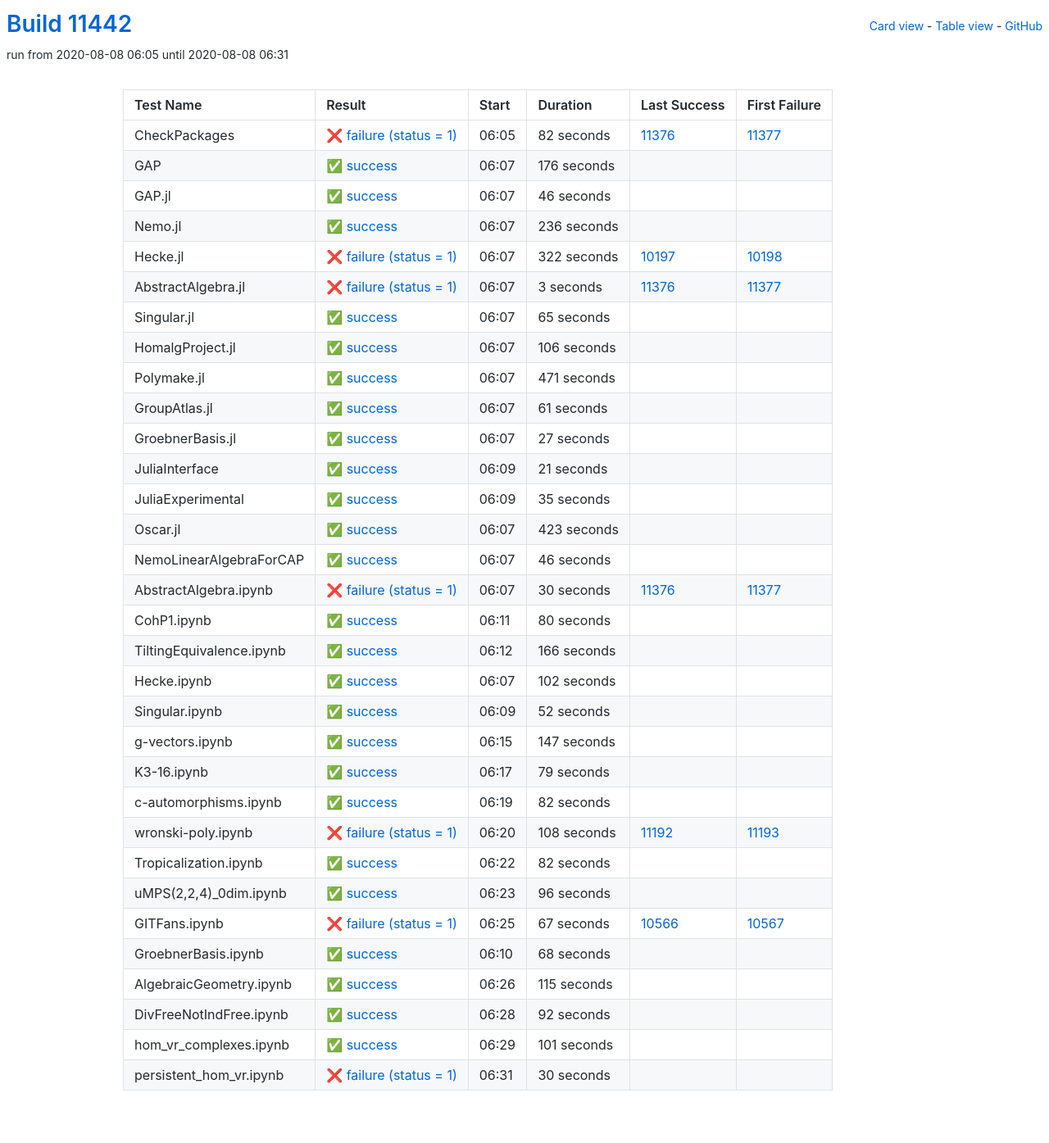
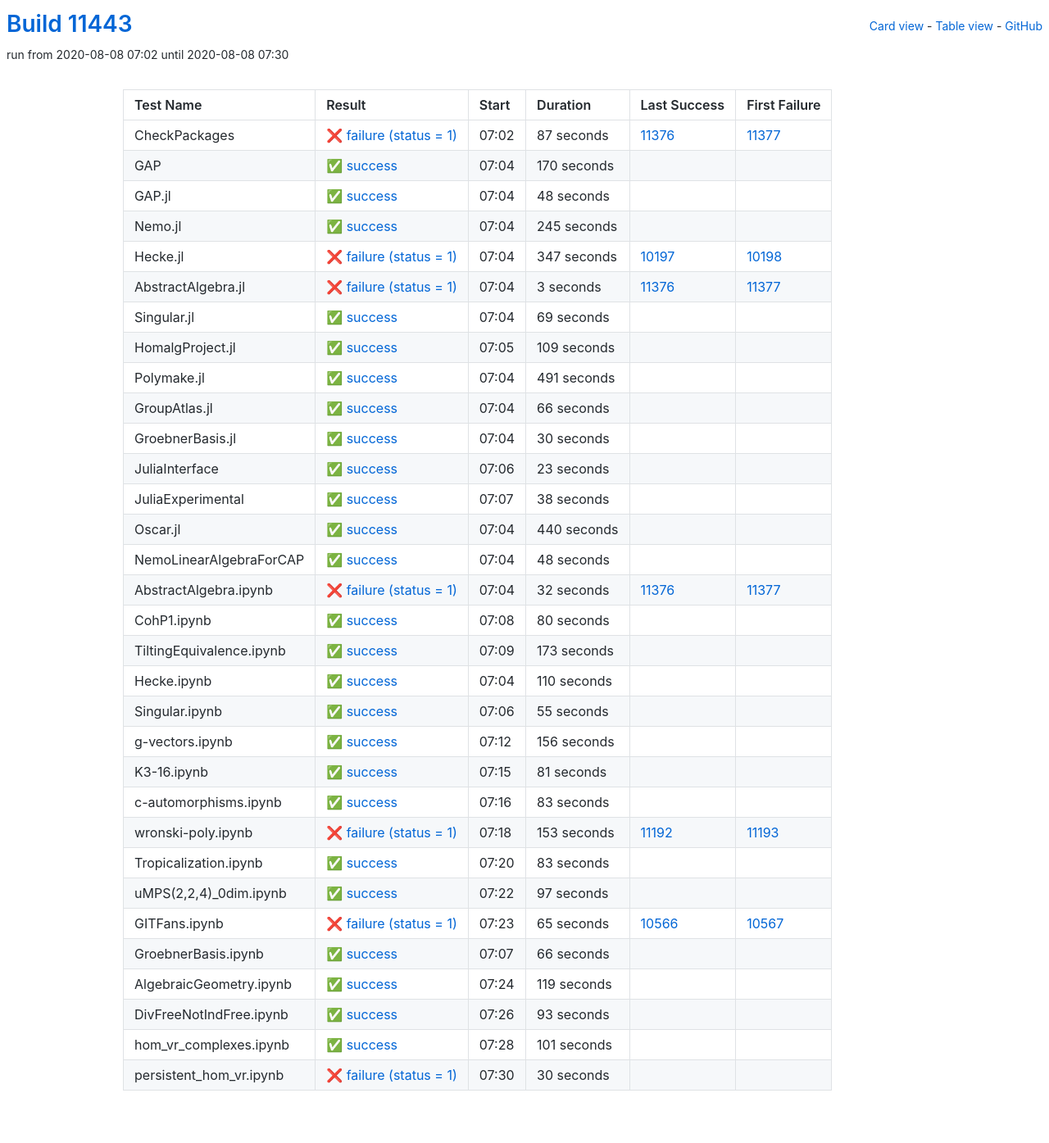
Before and after one commit to oscar-system/oscar-ci-status, a Jekyll site: the page built from table.html, in a window 1280 px wide. Shown: the whole page at 82% size. Built offline with Jekyll 4.4.1, drawn with Linux system fonts in a browser that asks for light colours.

Commit message:
Build #11443

```diff
--- a/_data/ci.yml
+++ b/_data/ci.yml
@@ -1,6 +1,6 @@
 ---
-build: 11442
-build_url: https://oscarci.mathematik.uni-kl.de/job/oscar/11442/
+build: 11443
+build_url: https://oscarci.mathematik.uni-kl.de/job/oscar/11443/
 job: oscar
 organization: oscar-system
 repo: oscar-ci-status
@@ -8,68 +8,68 @@
 tests:
 - name: CheckPackages
   id: checkpackages
-  log: https://oscarci.mathematik.uni-kl.de/job/oscar/11442/artifact/logs/build-11442/CheckPackages.log
-  start: 2020-08-08 06:05
+  log: https://oscarci.mathematik.uni-kl.de/job/oscar/11443/artifact/logs/build-11443/CheckPackages.log
+  start: 2020-08-08 07:02
   success: false
   exitcode: 1
   status: failure
-  duration: 82
+  duration: 87
   last_success: 11376
   last_success_url: https://oscarci.mathematik.uni-kl.de/job/oscar/11376/
   first_failure: 11377
   first_failure_url: https://oscarci.mathematik.uni-kl.de/job/oscar/11377/
 - name: GAP
   id: gap
-  log: https://oscarci.mathematik.uni-kl.de/job/oscar/11442/artifact/logs/build-11442/GAP.log
-  start: 2020-08-08 06:07
+  log: https://oscarci.mathematik.uni-kl.de/job/oscar/11443/artifact/logs/build-11443/GAP.log
+  start: 2020-08-08 07:04
   success: true
   exitcode: 0
   status: success
-  duration: 176
+  duration: 170
   last_success: false
   last_success_url:
   first_failure: false
   first_failure_url:
 - name: GAP.jl
   id: gap-jl
-  log: https://oscarci.mathematik.uni-kl.de/job/oscar/11442/artifact/logs/build-11442/GAP.jl.log
-  start: 2020-08-08 06:07
+  log: https://oscarci.mathematik.uni-kl.de/job/oscar/11443/artifact/logs/build-11443/GAP.jl.log
+  start: 2020-08-08 07:04
   success: true
   exitcode: 0
   status: success
-  duration: 46
+  duration: 48
   last_success: false
   last_success_url:
   first_failure: false
   first_failure_url:
 - name: Nemo.jl
   id: nemo-jl
-  log: https://oscarci.mathematik.uni-kl.de/job/oscar/11442/artifact/logs/build-11442/Nemo.jl.log
-  start: 2020-08-08 06:07
+  log: https://oscarci.mathematik.uni-kl.de/job/oscar/11443/artifact/logs/build-11443/Nemo.jl.log
+  start: 2020-08-08 07:04
   success: true
   exitcode: 0
   status: success
-  duration: 236
+  duration: 245
   last_success: false
   last_success_url:
   first_failure: false
   first_failure_url:
 - name: Hecke.jl
   id: hecke-jl
-  log: https://oscarci.mathematik.uni-kl.de/job/oscar/11442/artifact/logs/build-11442/Hecke.jl.log
-  start: 2020-08-08 06:07
+  log: https://oscarci.mathematik.uni-kl.de/job/oscar/11443/artifact/logs/build-11443/Hecke.jl.log
+  start: 2020-08-08 07:04
   success: false
   exitcode: 1
   status: failure
-  duration: 322
+  duration: 347
   last_success: 10197
   last_success_url: https://oscarci.mathematik.uni-kl.de/job/oscar/10197/
   first_failure: 10198
   first_failure_url: https://oscarci.mathematik.uni-kl.de/job/oscar/10198/
 - name: AbstractAlgebra.jl
   id: abstractalgebra-jl
-  log: https://oscarci.mathematik.uni-kl.de/job/oscar/11442/artifact/logs/build-11442/AbstractAlgebra.jl.log
-  start: 2020-08-08 06:07
+  log: https://oscarci.mathematik.uni-kl.de/job/oscar/11443/artifact/logs/build-11443/AbstractAlgebra.jl.log
+  start: 2020-08-08 07:04
   success: false
   exitcode: 1
   status: failure
@@ -80,128 +80,128 @@
   first_failure_url: https://oscarci.mathematik.uni-kl.de/job/oscar/11377/
 - name: Singular.jl
   id: singular-jl
-  log: https://oscarci.mathematik.uni-kl.de/job/oscar/11442/artifact/logs/build-11442/Singular.jl.log
-  start: 2020-08-08 06:07
+  log: https://oscarci.mathematik.uni-kl.de/job/oscar/11443/artifact/logs/build-11443/Singular.jl.log
+  start: 2020-08-08 07:04
   success: true
   exitcode: 0
   status: success
-  duration: 65
+  duration: 69
   last_success: false
   last_success_url:
   first_failure: false
   first_failure_url:
 - name: HomalgProject.jl
   id: homalgproject-jl
-  log: https://oscarci.mathematik.uni-kl.de/job/oscar/11442/artifact/logs/build-11442/HomalgProject.jl.log
-  start: 2020-08-08 06:07
+  log: https://oscarci.mathematik.uni-kl.de/job/oscar/11443/artifact/logs/build-11443/HomalgProject.jl.log
+  start: 2020-08-08 07:05
   success: true
   exitcode: 0
   status: success
-  duration: 106
+  duration: 109
   last_success: false
   last_success_url:
   first_failure: false
   first_failure_url:
 - name: Polymake.jl
   id: polymake-jl
-  log: https://oscarci.mathematik.uni-kl.de/job/oscar/11442/artifact/logs/build-11442/Polymake.jl.log
-  start: 2020-08-08 06:07
+  log: https://oscarci.mathematik.uni-kl.de/job/oscar/11443/artifact/logs/build-11443/Polymake.jl.log
+  start: 2020-08-08 07:04
   success: true
   exitcode: 0
   status: success
-  duration: 471
+  duration: 491
   last_success: false
   last_success_url:
   first_failure: false
   first_failure_url:
 - name: GroupAtlas.jl
   id: groupatlas-jl
-  log: https://oscarci.mathematik.uni-kl.de/job/oscar/11442/artifact/logs/build-11442/GroupAtlas.jl.log
-  start: 2020-08-08 06:07
+  log: https://oscarci.mathematik.uni-kl.de/job/oscar/11443/artifact/logs/build-11443/GroupAtlas.jl.log
+  start: 2020-08-08 07:04
   success: true
   exitcode: 0
   status: success
-  duration: 61
+  duration: 66
   last_success: false
   last_success_url:
   first_failure: false
   first_failure_url:
 - name: GroebnerBasis.jl
   id: groebnerbasis-jl
-  log: https://oscarci.mathematik.uni-kl.de/job/oscar/11442/artifact/logs/build-11442/GroebnerBasis.jl.log
-  start: 2020-08-08 06:07
+  log: https://oscarci.mathematik.uni-kl.de/job/oscar/11443/artifact/logs/build-11443/GroebnerBasis.jl.log
+  start: 2020-08-08 07:04
   success: true
   exitcode: 0
   status: success
-  duration: 27
+  duration: 30
   last_success: false
   last_success_url:
   first_failure: false
   first_failure_url:
 - name: JuliaInterface
   id: juliainterface
-  log: https://oscarci.mathematik.uni-kl.de/job/oscar/11442/artifact/logs/build-11442/JuliaInterface.log
-  start: 2020-08-08 06:09
+  log: https://oscarci.mathematik.uni-kl.de/job/oscar/11443/artifact/logs/build-11443/JuliaInterface.log
+  start: 2020-08-08 07:06
   success: true
   exitcode: 0
   status: success
-  duration: 21
+  duration: 23
   last_success: false
   last_success_url:
   first_failure: false
   first_failure_url:
 - name: JuliaExperimental
   id: juliaexperimental
-  log: https://oscarci.mathematik.uni-kl.de/job/oscar/11442/artifact/logs/build-11442/JuliaExperimental.log
-  start: 2020-08-08 06:09
+  log: https://oscarci.mathematik.uni-kl.de/job/oscar/11443/artifact/logs/build-11443/JuliaExperimental.log
+  start: 2020-08-08 07:07
   success: true
   exitcode: 0
   status: success
-  duration: 35
+  duration: 38
   last_success: false
   last_success_url:
   first_failure: false
   first_failure_url:
 - name: Oscar.jl
   id: oscar-jl
-  log: https://oscarci.mathematik.uni-kl.de/job/oscar/11442/artifact/logs/build-11442/Oscar.jl.log
-  start: 2020-08-08 06:07
+  log: https://oscarci.mathematik.uni-kl.de/job/oscar/11443/artifact/logs/build-11443/Oscar.jl.log
+  start: 2020-08-08 07:04
   success: true
   exitcode: 0
   status: success
-  duration: 423
+  duration: 440
   last_success: false
   last_success_url:
   first_failure: false
   first_failure_url:
 - name: NemoLinearAlgebraForCAP
   id: nemolinearalgebraforcap
-  log: https://oscarci.mathematik.uni-kl.de/job/oscar/11442/artifact/logs/build-11442/NemoLinearAlgebraForCAP.log
-  start: 2020-08-08 06:07
+  log: https://oscarci.mathematik.uni-kl.de/job/oscar/11443/artifact/logs/build-11443/NemoLinearAlgebraForCAP.log
+  start: 2020-08-08 07:04
   success: true
   exitcode: 0
   status: success
-  duration: 46
+  duration: 48
   last_success: false
   last_success_url:
   first_failure: false
   first_failure_url:
 - name: AbstractAlgebra.ipynb
   id: abstractalgebra-ipynb
-  log: https://oscarci.mathematik.uni-kl.de/job/oscar/11442/artifact/logs/build-11442/AbstractAlgebra.ipynb.log
-  start: 2020-08-08 06:07
+  log: https://oscarci.mathematik.uni-kl.de/job/oscar/11443/artifact/logs/build-11443/AbstractAlgebra.ipynb.log
+  start: 2020-08-08 07:04
   success: false
   exitcode: 1
   status: failure
-  duration: 30
+  duration: 32
   last_success: 11376
   last_success_url: https://oscarci.mathematik.uni-kl.de/job/oscar/11376/
   first_failure: 11377
   first_failure_url: https://oscarci.mathematik.uni-kl.de/job/oscar/11377/
 - name: CohP1.ipynb
   id: cohp1-ipynb
-  log: https://oscarci.mathematik.uni-kl.de/job/oscar/11442/artifact/logs/build-11442/CohP1.ipynb.log
-  start: 2020-08-08 06:11
+  log: https://oscarci.mathematik.uni-kl.de/job/oscar/11443/artifact/logs/build-11443/CohP1.ipynb.log
+  start: 2020-08-08 07:08
   success: true
   exitcode: 0
   status: success
@@ -212,164 +212,164 @@
   first_failure_url:
 - name: TiltingEquivalence.ipynb
   id: tiltingequivalence-ipynb
-  log: https://oscarci.mathematik.uni-kl.de/job/oscar/11442/artifact/logs/build-11442/TiltingEquivalence.ipynb.log
-  start: 2020-08-08 06:12
+  log: https://oscarci.mathematik.uni-kl.de/job/oscar/11443/artifact/logs/build-11443/TiltingEquivalence.ipynb.log
+  start: 2020-08-08 07:09
   success: true
   exitcode: 0
   status: success
-  duration: 166
+  duration: 173
   last_success: false
   last_success_url:
   first_failure: false
   first_failure_url:
 - name: Hecke.ipynb
   id: hecke-ipynb
-  log: https://oscarci.mathematik.uni-kl.de/job/oscar/11442/artifact/logs/build-11442/Hecke.ipynb.log
-  start: 2020-08-08 06:07
+  log: https://oscarci.mathematik.uni-kl.de/job/oscar/11443/artifact/logs/build-11443/Hecke.ipynb.log
+  start: 2020-08-08 07:04
   success: true
   exitcode: 0
   status: success
-  duration: 102
+  duration: 110
   last_success: false
   last_success_url:
   first_failure: false
   first_failure_url:
 - name: Singular.ipynb
   id: singular-ipynb
-  log: https://oscarci.mathematik.uni-kl.de/job/oscar/11442/artifact/logs/build-11442/Singular.ipynb.log
-  start: 2020-08-08 06:09
+  log: https://oscarci.mathematik.uni-kl.de/job/oscar/11443/artifact/logs/build-11443/Singular.ipynb.log
+  start: 2020-08-08 07:06
   success: true
   exitcode: 0
   status: success
-  duration: 52
+  duration: 55
   last_success: false
   last_success_url:
   first_failure: false
   first_failure_url:
 - name: g-vectors.ipynb
   id: g-vectors-ipynb
-  log: https://oscarci.mathematik.uni-kl.de/job/oscar/11442/artifact/logs/build-11442/g-vectors.ipynb.log
-  start: 2020-08-08 06:15
+  log: https://oscarci.mathematik.uni-kl.de/job/oscar/11443/artifact/logs/build-11443/g-vectors.ipynb.log
+  start: 2020-08-08 07:12
   success: true
   exitcode: 0
   status: success
-  duration: 147
+  duration: 156
   last_success: false
   last_success_url:
   first_failure: false
   first_failure_url:
 - name: K3-16.ipynb
   id: k3-16-ipynb
-  log: https://oscarci.mathematik.uni-kl.de/job/oscar/11442/artifact/logs/build-11442/K3-16.ipynb.log
-  start: 2020-08-08 06:17
+  log: https://oscarci.mathematik.uni-kl.de/job/oscar/11443/artifact/logs/build-11443/K3-16.ipynb.log
+  start: 2020-08-08 07:15
   success: true
   exitcode: 0
   status: success
-  duration: 79
+  duration: 81
   last_success: false
   last_success_url:
   first_failure: false
   first_failure_url:
 - name: c-automorphisms.ipynb
   id: c-automorphisms-ipynb
-  log: https://oscarci.mathematik.uni-kl.de/job/oscar/11442/artifact/logs/build-11442/c-automorphisms.ipynb.log
-  start: 2020-08-08 06:19
+  log: https://oscarci.mathematik.uni-kl.de/job/oscar/11443/artifact/logs/build-11443/c-automorphisms.ipynb.log
+  start: 2020-08-08 07:16
   success: true
   exitcode: 0
   status: success
-  duration: 82
+  duration: 83
   last_success: false
   last_success_url:
   first_failure: false
   first_failure_url:
 - name: wronski-poly.ipynb
   id: wronski-poly-ipynb
-  log: https://oscarci.mathematik.uni-kl.de/job/oscar/11442/artifact/logs/build-11442/wronski-poly.ipynb.log
-  start: 2020-08-08 06:20
+  log: https://oscarci.mathematik.uni-kl.de/job/oscar/11443/artifact/logs/build-11443/wronski-poly.ipynb.log
+  start: 2020-08-08 07:18
   success: false
   exitcode: 1
   status: failure
-  duration: 108
+  duration: 153
   last_success: 11192
   last_success_url: https://oscarci.mathematik.uni-kl.de/job/oscar/11192/
   first_failure: 11193
   first_failure_url: https://oscarci.mathematik.uni-kl.de/job/oscar/11193/
 - name: Tropicalization.ipynb
   id: tropicalization-ipynb
-  log: https://oscarci.mathematik.uni-kl.de/job/oscar/11442/artifact/logs/build-11442/Tropicalization.ipynb.log
-  start: 2020-08-08 06:22
+  log: https://oscarci.mathematik.uni-kl.de/job/oscar/11443/artifact/logs/build-11443/Tropicalization.ipynb.log
+  start: 2020-08-08 07:20
   success: true
   exitcode: 0
   status: success
-  duration: 82
+  duration: 83
   last_success: false
   last_success_url:
   first_failure: false
   first_failure_url:
 - name: uMPS(2,2,4)_0dim.ipynb
   id: umps-2-2-4-0dim-ipynb
-  log: https://oscarci.mathematik.uni-kl.de/job/oscar/11442/artifact/logs/build-11442/uMPS-2-2-4-_0dim.ipynb.log
-  start: 2020-08-08 06:23
+  log: https://oscarci.mathematik.uni-kl.de/job/oscar/11443/artifact/logs/build-11443/uMPS-2-2-4-_0dim.ipynb.log
+  start: 2020-08-08 07:22
   success: true
   exitcode: 0
   status: success
-  duration: 96
+  duration: 97
   last_success: false
   last_success_url:
   first_failure: false
   first_failure_url:
 - name: GITFans.ipynb
   id: gitfans-ipynb
-  log: https://oscarci.mathematik.uni-kl.de/job/oscar/11442/artifact/logs/build-11442/GITFans.ipynb.log
-  start: 2020-08-08 06:25
+  log: https://oscarci.mathematik.uni-kl.de/job/oscar/11443/artifact/logs/build-11443/GITFans.ipynb.log
+  start: 2020-08-08 07:23
   success: false
   exitcode: 1
   status: failure
-  duration: 67
+  duration: 65
   last_success: 10566
   last_success_url: https://oscarci.mathematik.uni-kl.de/job/oscar/10566/
   first_failure: 10567
   first_failure_url: https://oscarci.mathematik.uni-kl.de/job/oscar/10567/
 - name: GroebnerBasis.ipynb
   id: groebnerbasis-ipynb
-  log: https://oscarci.mathematik.uni-kl.de/job/oscar/11442/artifact/logs/build-11442/GroebnerBasis.ipynb.log
-  start: 2020-08-08 06:10
+  log: https://oscarci.mathematik.uni-kl.de/job/oscar/11443/artifact/logs/build-11443/GroebnerBasis.ipynb.log
+  start: 2020-08-08 07:07
   success: true
   exitcode: 0
   status: success
-  duration: 68
+  duration: 66
   last_success: false
   last_success_url:
   first_failure: false
   first_failure_url:
 - name: AlgebraicGeometry.ipynb
   id: algebraicgeometry-ipynb
-  log: https://oscarci.mathematik.uni-kl.de/job/oscar/11442/artifact/logs/build-11442/AlgebraicGeometry.ipynb.log
-  start: 2020-08-08 06:26
+  log: https://oscarci.mathematik.uni-kl.de/job/oscar/11443/artifact/logs/build-11443/AlgebraicGeometry.ipynb.log
+  start: 2020-08-08 07:24
   success: true
   exitcode: 0
   status: success
-  duration: 115
+  duration: 119
   last_success: false
   last_success_url:
   first_failure: false
   first_failure_url:
 - name: DivFreeNotIndFree.ipynb
   id: divfreenotindfree-ipynb
-  log: https://oscarci.mathematik.uni-kl.de/job/oscar/11442/artifact/logs/build-11442/DivFreeNotIndFree.ipynb.log
-  start: 2020-08-08 06:28
+  log: https://oscarci.mathematik.uni-kl.de/job/oscar/11443/artifact/logs/build-11443/DivFreeNotIndFree.ipynb.log
+  start: 2020-08-08 07:26
   success: true
   exitcode: 0
   status: success
-  duration: 92
+  duration: 93
   last_success: false
   last_success_url:
   first_failure: false
   first_failure_url:
 - name: hom_vr_complexes.ipynb
   id: hom-vr-complexes-ipynb
-  log: https://oscarci.mathematik.uni-kl.de/job/oscar/11442/artifact/logs/build-11442/hom_vr_complexes.ipynb.log
-  start: 2020-08-08 06:29
+  log: https://oscarci.mathematik.uni-kl.de/job/oscar/11443/artifact/logs/build-11443/hom_vr_complexes.ipynb.log
+  start: 2020-08-08 07:28
   success: true
   exitcode: 0
   status: success
@@ -380,8 +380,8 @@
   first_failure_url:
 - name: persistent_hom_vr.ipynb
   id: persistent-hom-vr-ipynb
-  log: https://oscarci.mathematik.uni-kl.de/job/oscar/11442/artifact/logs/build-11442/persistent_hom_vr.ipynb.log
-  start: 2020-08-08 06:31
+  log: https://oscarci.mathematik.uni-kl.de/job/oscar/11443/artifact/logs/build-11443/persistent_hom_vr.ipynb.log
+  start: 2020-08-08 07:30
   success: false
   exitcode: 1
   status: failure
```
Also changed, not shown: README.md.
